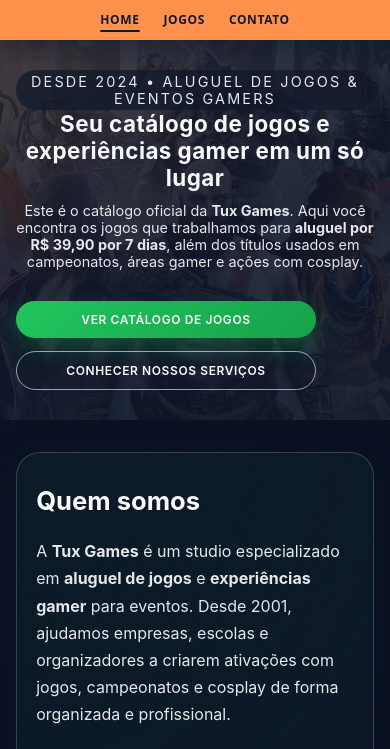
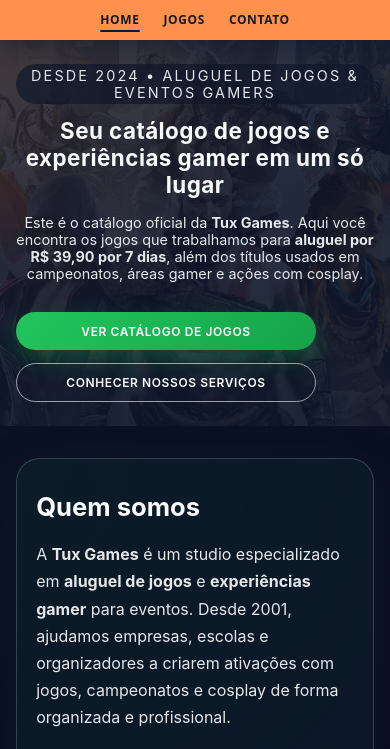
Before and after one commit to EloisaGoulart/TuxGames_, a plain HTML site: page index.html in a window 390 px wide. Shown: the part 80-829 px from the top of the page. Drawn offline with Linux system fonts and the light colour scheme.

Commit message:
Tux Games

```diff
--- a/css/jogos.css
+++ b/css/jogos.css
@@ -766,7 +766,7 @@
     }
 
     .select-row {
-        grid-template-columns: 1fr;
+        grid-template-columns: repeat(2, 1fr);
     }
 
     .produtos {
--- a/css/tuxgames.css
+++ b/css/tuxgames.css
@@ -523,11 +523,16 @@
 
     .banner-overlay h1 {
         font-size: clamp(1.5rem, 6vw, 2rem);
-        margin-bottom: 0.7rem;
+        margin-bottom: 1rem;
     }
 
     .banner-overlay p {
         font-size: 0.9rem;
+        margin-bottom: 0.8rem;
+    }
+
+    .badge {
+        margin-bottom: 1rem;
     }
 
     .banner-actions {
@@ -549,8 +554,13 @@
         gap: 1.5rem;
     }
 
+    .principal-texto p {
+        margin-bottom: 1.5rem;
+    }
+
     .titulo-principal {
         font-size: 1.8rem;
+        margin-bottom: 1.2rem;
     }
 
     .principal-texto p {
```
